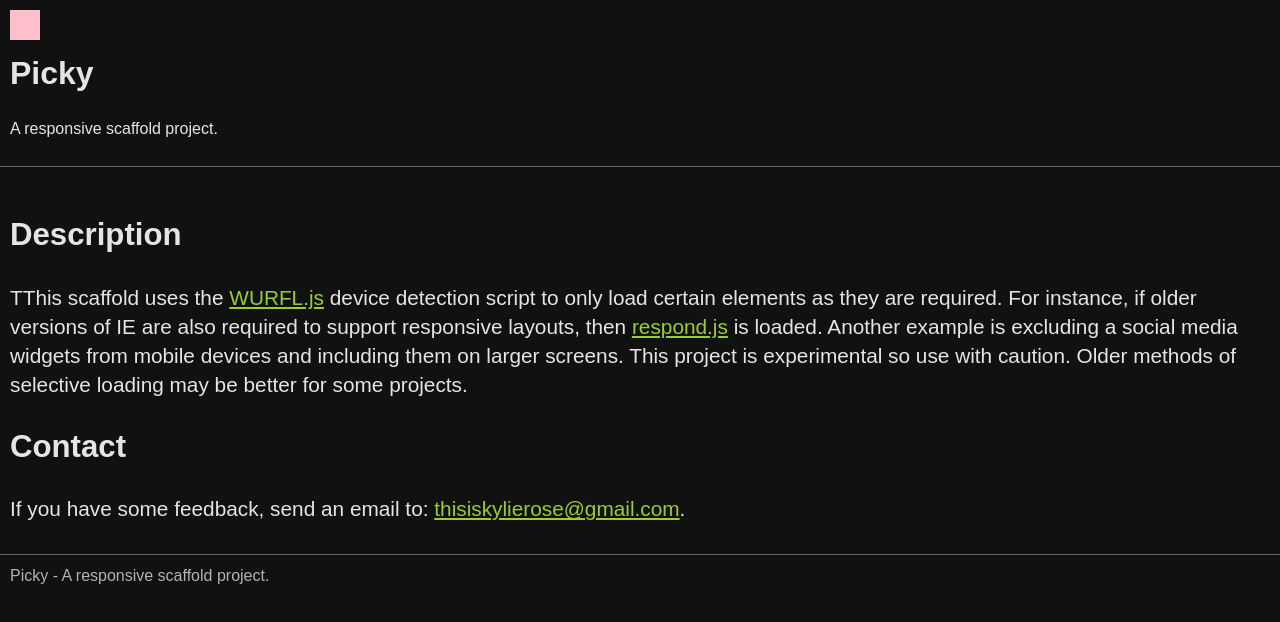
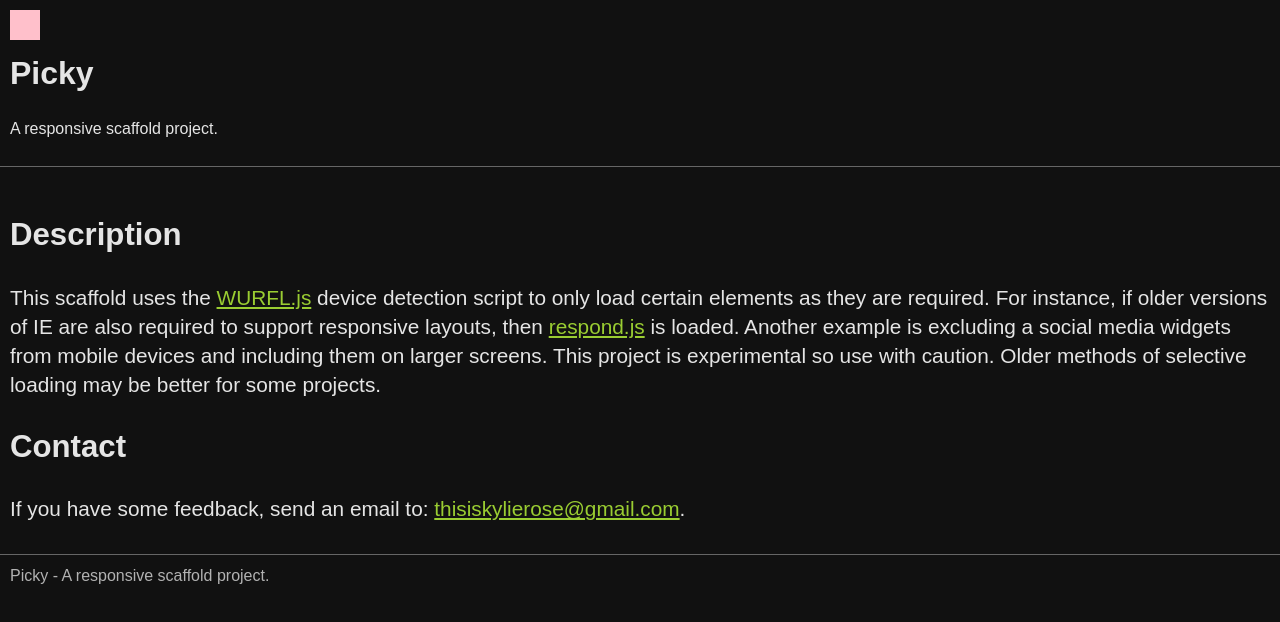
Before and after one commit to thisiskylierose/Picky, a plain HTML site: page index.html in a window 1280 px wide. Drawn offline with Linux system fonts and the light colour scheme; a script that the page names is missing.

Commit message:
one more update to index file

```diff
--- a/index.html
+++ b/index.html
@@ -43,7 +43,7 @@
                 </nav>
                 <div class="content">
                     <h2>Description</h2>
-                    <p>TThis scaffold uses the <a href="http://wurfl.io/">WURFL.js</a> device detection script to only load certain elements as they are required. For instance, if older versions of IE are also required to support responsive layouts, then
+                    <p>This scaffold uses the <a href="http://wurfl.io/">WURFL.js</a> device detection script to only load certain elements as they are required. For instance, if older versions of IE are also required to support responsive layouts, then
                         <a href="https://github.com/scottjehl/Respond">respond.js</a> is loaded. Another example is excluding a social media widgets from mobile devices and including them on larger screens. This project is experimental so use with caution. Older methods of selective loading may be better for some projects.</p>
                     <h2>Contact</h2>
                     <p>If you have some feedback, send an email to: <a href="mailto:thisiskylierose@gmail.com">thisiskylierose@gmail.com</a>.</p>
```
